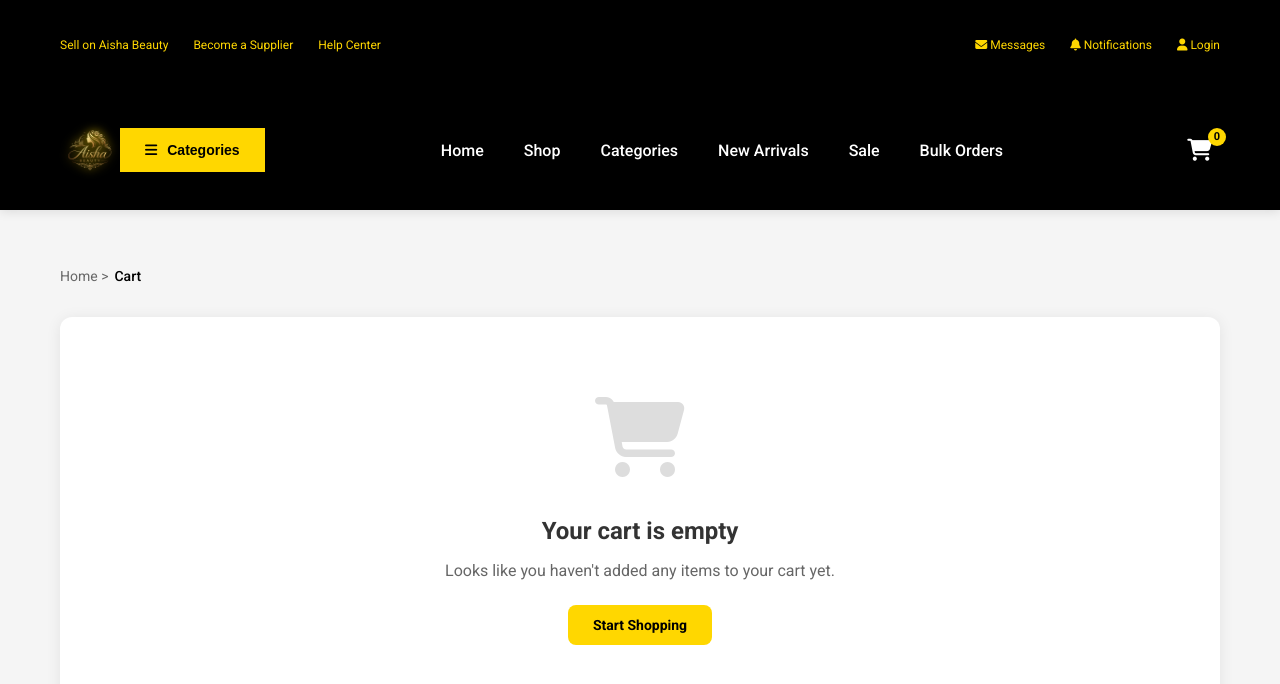
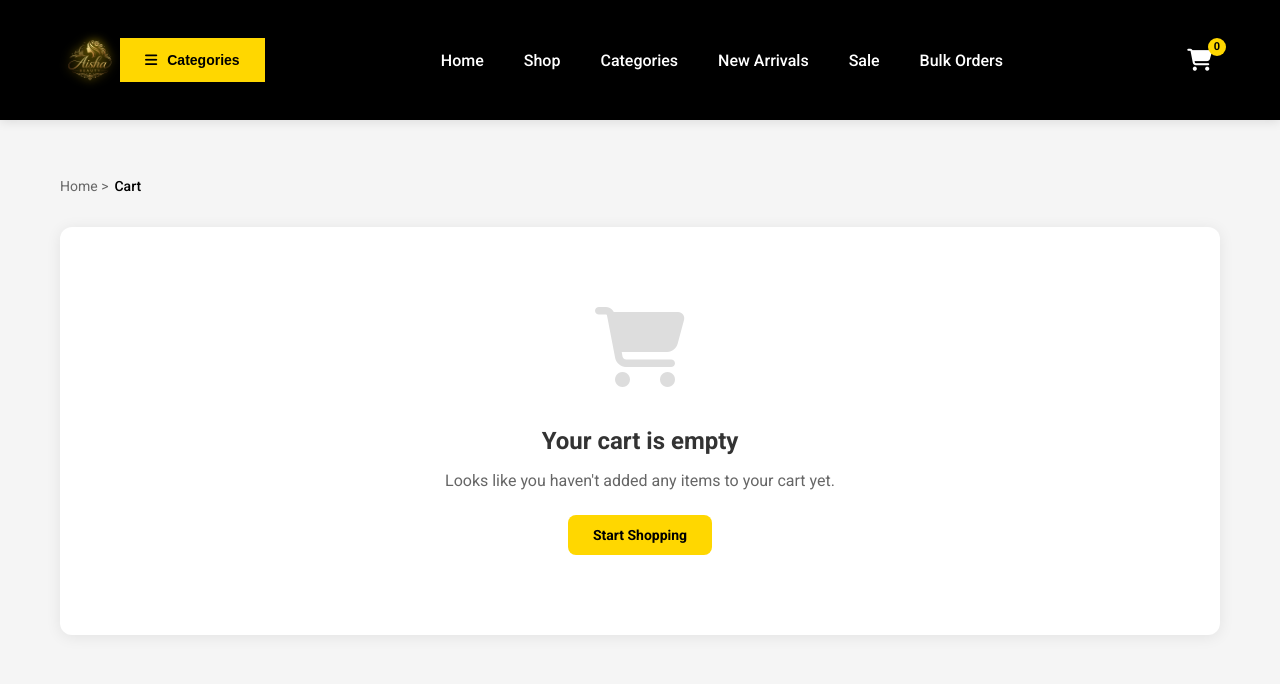
Before and after one commit to varteco/Aisha-beatuy, a website: page frontend/public/cart.html in a window 1280 px wide. Drawn offline with Linux system fonts and the light colour scheme; a script that the page names is missing.

Commit message:
Remove top header from cart page

```diff
--- a/frontend/public/cart.html
+++ b/frontend/public/cart.html
@@ -547,24 +547,6 @@
 </style>
 </head>
 <body>
-  <!-- Top Header -->
-  <div class="top-header">
-    <div class="container">
-      <div class="top-header-left">
-        <a href="#">Sell on Aisha Beauty</a>
-        <a href="#">Become a Supplier</a>
-        <a href="#">Help Center</a>
-      </div>
-      <div class="top-header-right">
-        <a href="#"><i class="fas fa-envelope"></i> Messages</a>
-        <a href="#"><i class="fas fa-bell"></i> Notifications</a>
-        <a href="/orders" id="nav-orders" style="display:none;"><i class="fas fa-box"></i> Orders</a>
-        <a href="cart-login.html" id="user-icon-top"><i class="fas fa-user"></i> <span data-i18n="login">Login</span></a>
-        <a href="/profile" id="user-menu-top" style="display:none;" class="user-logged-in"><i class="fas fa-user-circle"></i> <span id="user-name-top"></span></a>
-      </div>
-    </div>
-  </div>
-
   <!-- Mobile Menu Toggle -->
   <button class="mobile-menu-toggle" onclick="toggleMobileMenu()"><i class="fas fa-bars"></i></button>
 
```
